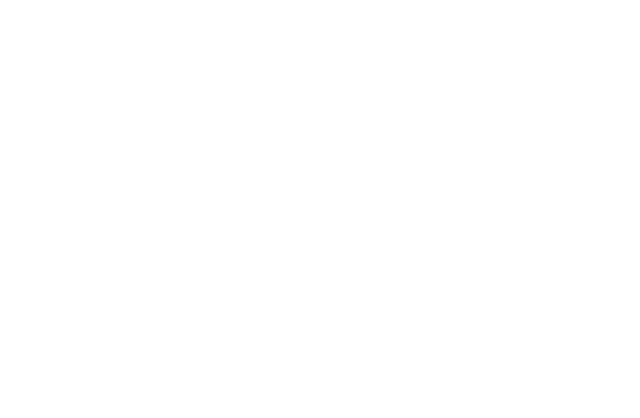
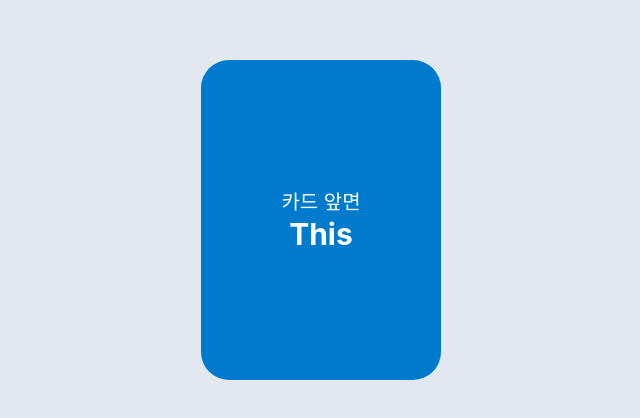
Before and after one commit to kimminsu31415/QuickTest, a React (Create React App) app: page /cardFlip in a window 1280 px wide. Before the commit this address had no page. Shown: the part 180-598 px from the top of the page, without its empty margins (319-959 px from the left). Built offline with nearby package versions, Linux system fonts and the light colour scheme.

Commit message:
design: 카드 컴포넌트 생성

```diff
--- a/src/App.js
+++ b/src/App.js
@@ -3,6 +3,7 @@
 import Home from "./pages/Home";
 import PageA from "./pages/PageA";
 import PageB from "./pages/PageB";
+import CardFlip from "./components/CardFlip";
 
 function App() {
   return (
@@ -11,6 +12,7 @@
         <Route path="/" element={<Home />} />
         <Route path="/pageA" element={<PageA />} />
         <Route path="/pageB" element={<PageB />} />
+        <Route path="/cardFlip" element={<CardFlip />} />
       </Routes>
     </div>
   );
--- /dev/null
+++ b/src/components/CardFlip.css
@@ -0,0 +1,50 @@
+.card-container {
+  display: flex;
+  justify-content: center;
+  align-items: center;
+  height: 100vh;
+  background-color: #e2e8f0;
+}
+
+.card {
+  width: 240px;
+  height: 320px;
+  perspective: 1000px; /* 3D 효과를 위한 원근감 설정 */
+}
+
+.card-face {
+  width: 100%;
+  height: 100%;
+  position: absolute;
+  backface-visibility: hidden; /* 뒷면이 보이지 않도록 설정 */
+  border-radius: 28px;
+  display: flex;
+  justify-content: center;
+  align-items: center;
+  font-size: 24px;
+  color: white;
+  transition: transform 0.8s ease;
+}
+
+.card-front {
+  background-color: #007acc;
+}
+
+.card-back {
+  background-color: #f44336;
+  transform: rotateY(180deg); /* 뒷면을 회전시켜서 보이지 않게 설정 */
+}
+
+.card.is-flipped .card-front {
+  transform: rotateY(180deg); /* 앞면을 뒤집음 */
+}
+
+.card.is-flipped .card-back {
+  transform: rotateY(360deg); /* 뒷면을 다시 앞쪽으로 회전시킴 */
+}
+
+.card-content {
+  position: relative;
+  padding: 16px;
+  text-align: center;
+}
--- /dev/null
+++ b/src/components/CardFlip.js
@@ -0,0 +1,34 @@
+import React, { useState } from "react";
+import "./CardFlip.css";
+
+const CardFlip = () => {
+  const [isFlipped, setIsFlipped] = useState(false);
+
+  const handleCardClick = () => {
+    setIsFlipped(!isFlipped);
+  };
+
+  return (
+    <div className="card-container">
+      <div
+        className={`card ${isFlipped ? "is-flipped" : ""}`}
+        onClick={handleCardClick}
+      >
+        <div className="card-face card-front">
+          <div className="card-content">
+            <div className="text-xl">카드 앞면</div>
+            <div className="text-3xl font-bold">This</div>
+          </div>
+        </div>
+        <div className="card-face card-back">
+          <div className="card-content">
+            <div className="text-xl">카드 뒷면</div>
+            <div className="text-3xl font-bold">Back</div>
+          </div>
+        </div>
+      </div>
+    </div>
+  );
+};
+
+export default CardFlip;
--- a/src/pages/Home.js
+++ b/src/pages/Home.js
@@ -1,5 +1,7 @@
 import React from "react";
 import { useNavigate } from "react-router-dom";
+import { Link } from "react-router-dom";
+
 const Home = () => {
   const navigate = useNavigate();
 
@@ -10,7 +12,7 @@
 
   return (
     <div>
-      <div>여기는 main 페이지</div>
+      <div>여기는 Home 페이지</div>
 
       <button
         className="bg-blue-300"
@@ -25,6 +27,12 @@
       >
         남자 캐릭터 선택
       </button>
+
+      <div>
+        <Link to="/cardFlip" className="bg-blue-200">
+          카드 컴포넌트
+        </Link>
+      </div>
     </div>
   );
 };
```
